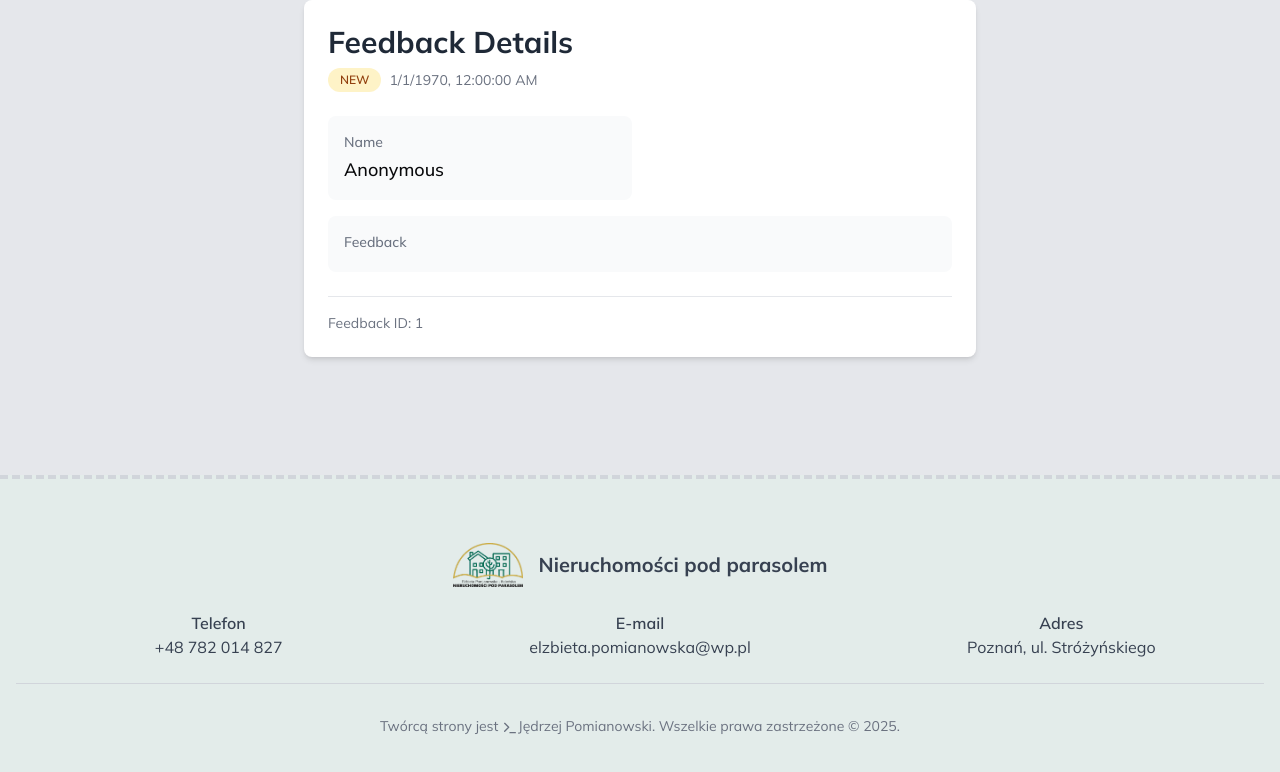
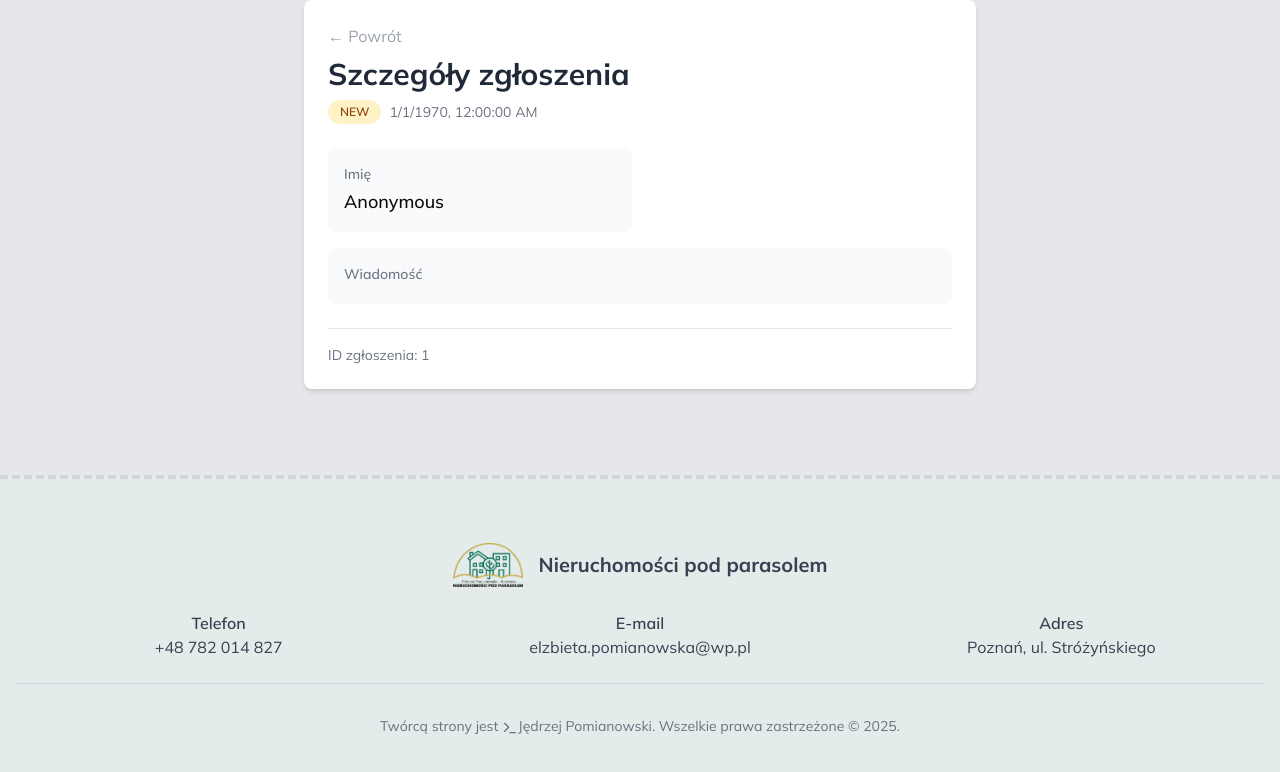
Before and after one commit to jpomian/nieruchomosciPP, a Next.js app: page /panel/opinie/1 in a window 1280 px wide. Shown: the top 772 px of the page. Built offline with nearby package versions, Linux system fonts and the light colour scheme; no server answers; the database is empty.

Commit message:
Improved feedback panel UI

```diff
--- a/app/panel/opinie/[id]/page.tsx
+++ b/app/panel/opinie/[id]/page.tsx
@@ -1,27 +1,18 @@
-import { notFound } from "next/navigation"
-import { getRedisClient } from "@/lib/db"
-
-interface Feedback {
-  id: string
-  name: string
-  phone?: string
-  email?: string
-  content: string
-  createdAt: string
-  status?: string
-}
+import { notFound } from "next/navigation";
+import { getRedisClient } from "@/lib/db";
+import Link from 'next/link'
 
 async function getFeedbackById(id: string) {
   try {
-    const client = await getRedisClient()
-    const key = `feedback:${id}`
+    const client = await getRedisClient();
+    const key = `feedback:${id}`;
 
     // Check if key exists
-    const exists = await client.exists(key)
-    if (!exists) return null
+    const exists = await client.exists(key);
+    if (!exists) return null;
 
     // Get all fields from the hash
-    const feedbackData = await client.hGetAll(key)
+    const feedbackData = await client.hGetAll(key);
 
     return {
       id,
@@ -30,31 +21,44 @@ async function getFeedbackById(id: string) {
       email: feedbackData.email || undefined,
       content: feedbackData.content || feedbackData.feedback || "", // Support both 'content' and 'feedback' fields
       createdAt: feedbackData.createdAt || id, // Fallback to id if createdAt missing
-      status: feedbackData.status || "new"
-    }
+      status: feedbackData.status || "new",
+    };
   } catch (error) {
-    console.error("Error fetching feedback from Redis:", error)
-    return null
+    console.error("Error fetching feedback from Redis:", error);
+    return null;
   }
 }
 
-export default async function FeedbackDetailPage({ params }: { params: { id: string } }) {
-  const feedback = await getFeedbackById(params.id)
+export default async function FeedbackDetailPage({
+  params,
+}: {
+  params: { id: string };
+}) {
+  const feedback = await getFeedbackById(params.id);
 
   if (!feedback) {
-    notFound()
+    notFound();
   }
 
   return (
     <div className="max-w-2xl mx-auto p-6 bg-white rounded-lg shadow-md">
       <div className="mb-6">
-        <h1 className="text-3xl font-bold text-gray-800 mb-2">Feedback Details</h1>
+        <div className="flex flex-col items-start gap-2">
+          <Link href={'/panel/opinie'}>
+          <p className="text-gray-400">← Powrót</p>
+          </Link>
+          <h1 className="text-3xl font-bold text-gray-800 mb-2">
+            Szczegóły zgłoszenia
+          </h1>
+        </div>
         <div className="flex items-center gap-2">
-          <span className={`px-3 py-1 text-xs font-semibold rounded-full ${
-            feedback.status === 'new'
-              ? 'bg-amber-100 text-amber-800'
-              : 'bg-green-100 text-green-800'
-          }`}>
+          <span
+            className={`px-3 py-1 text-xs font-semibold rounded-full ${
+              feedback.status === "new"
+                ? "bg-amber-100 text-amber-800"
+                : "bg-green-100 text-green-800"
+            }`}
+          >
             {feedback.status?.toUpperCase()}
           </span>
           <span className="text-sm text-gray-500">
@@ -66,13 +70,15 @@ export default async function FeedbackDetailPage({ params }: { params: { id: str
       <div className="space-y-4">
         <div className="grid grid-cols-1 md:grid-cols-2 gap-4">
           <div className="bg-gray-50 p-4 rounded-lg">
-            <h2 className="text-sm font-medium text-gray-500 mb-1">Name</h2>
+            <h2 className="text-sm font-medium text-gray-500 mb-1">Imię</h2>
             <p className="text-lg font-medium">{feedback.name}</p>
           </div>
 
           {feedback.phone && (
             <div className="bg-gray-50 p-4 rounded-lg">
-              <h2 className="text-sm font-medium text-gray-500 mb-1">Phone</h2>
+              <h2 className="text-sm font-medium text-gray-500 mb-1">
+                Numer telefonu
+              </h2>
               <p className="text-lg font-medium">{feedback.phone}</p>
             </div>
           )}
@@ -86,16 +92,14 @@ export default async function FeedbackDetailPage({ params }: { params: { id: str
         )}
 
         <div className="bg-gray-50 p-4 rounded-lg">
-          <h2 className="text-sm font-medium text-gray-500 mb-1">Feedback</h2>
+          <h2 className="text-sm font-medium text-gray-500 mb-1">Wiadomość</h2>
           <p className="whitespace-pre-line">{feedback.content}</p>
         </div>
       </div>
 
       <div className="mt-6 pt-4 border-t border-gray-200">
-        <p className="text-sm text-gray-500">
-          Feedback ID: {feedback.id}
-        </p>
+        <p className="text-sm text-gray-500">ID zgłoszenia: {feedback.id}</p>
       </div>
     </div>
-  )
+  );
 }
--- a/app/panel/opinie/page.tsx
+++ b/app/panel/opinie/page.tsx
@@ -1,13 +1,11 @@
-import { getFeedback } from "../../../lib/getFeedback"
 import FeedbackList from "./FeedbackList"
 
 export default async function FeedbackPage() {
-  const feedbacks = await getFeedback()
 
   return (
     <div className="container mx-auto p-4">
       <h1 className="text-2xl font-bold mb-4">Feedback Entries</h1>
-      <FeedbackList feedbacks={feedbacks} />
+      <FeedbackList />
     </div>
   )
 }
```
Also changed, not shown: lib/getFeedback.ts (deleted, +0 -13 lines).
